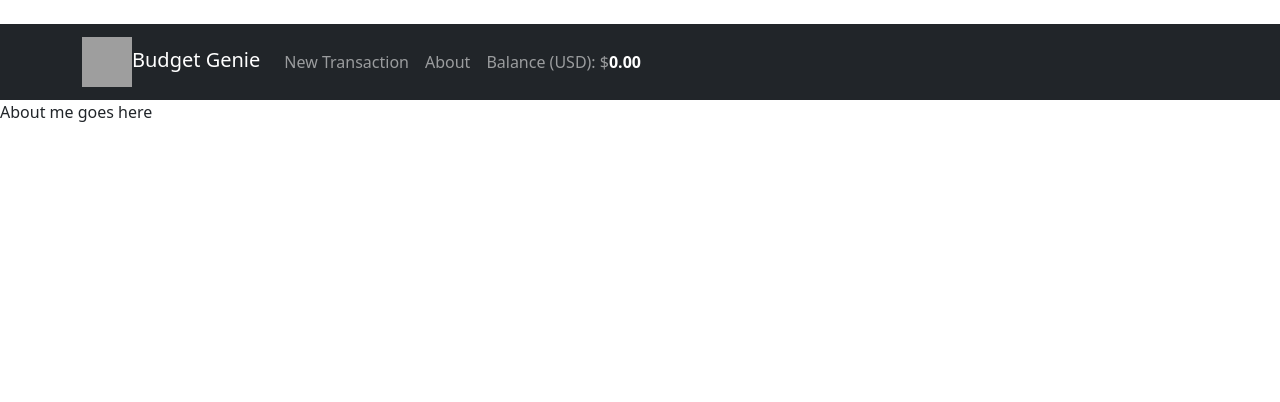
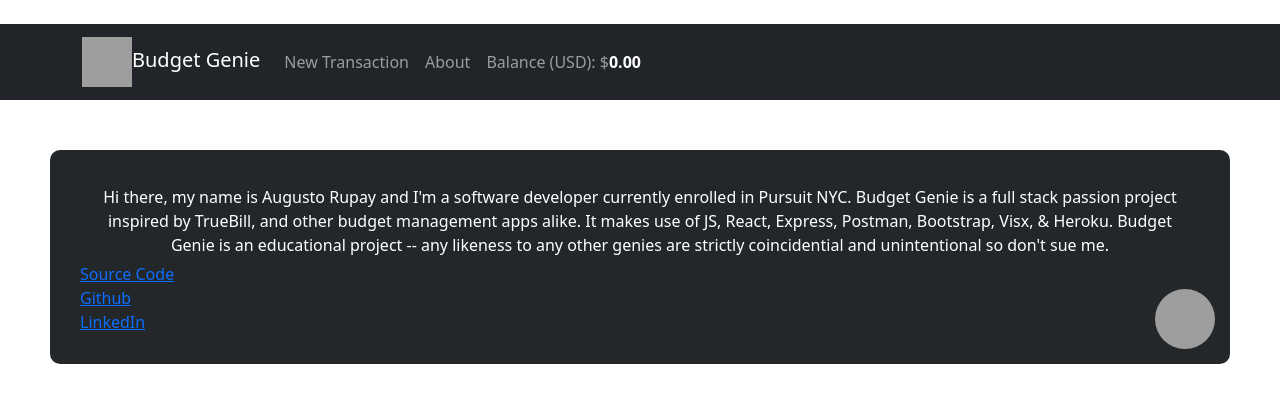
Before and after one commit to arupay/budgetapp, a React (Create React App) app: page /about in a window 1280 px wide. Shown: the top 402 px of the page. Built offline with nearby package versions, Linux system fonts and the light colour scheme; no server answers; grey boxes are pictures that could not be loaded; some icons are missing.

Commit message:
updated css on show component

```diff
--- a/src/Components/NavBar.css
+++ /dev/null
@@ -1,3 +0,0 @@
-.bg-myBlue {
-    background-color: blue;
-}
--- a/src/Components/NavBar.js
+++ b/src/Components/NavBar.js
@@ -1,4 +1,3 @@
-import "./NavBar.css";
 import "bootstrap/dist/css/bootstrap.css";
 import { Nav, Navbar, Container } from "react-bootstrap";
 import Balance from "./Balance";
--- /dev/null
+++ b/src/Components/Transaction.css
@@ -0,0 +1,17 @@
+.trans-container {
+    padding: 50px;
+ }
+ .trans-data {
+color:white;
+max-width: 600px;
+margin: 0 auto;
+ background-color: #16147b;
+ padding: 30px;
+ border-radius: 10px;
+ position: relative;
+}
+
+.mission {
+text-align: center;
+padding: 5px;
+}
--- a/src/Components/Transaction.js
+++ b/src/Components/Transaction.js
@@ -1,5 +1,6 @@
 import { useState, useEffect } from "react";
 import { useNavigate, useParams } from "react-router-dom";
+import "./Transaction.css";
 import axios from "axios";
 const API = process.env.REACT_APP_API_URL;
 
@@ -35,25 +36,41 @@ function Transaction() {
   };
 
   return (
-    <section className="data">
+    <div>
+      <div className="trans-container">
+        <div className="trans-data">
+          <section className="mission">
             {item.date && (
               <article>
-          <h4>Date: {dateHandler(item.date)}</h4>
-          <h4>Type: {item.type.toUpperCase()}</h4>
-          <h4>Name: {item.name}</h4>
-          <h4>Amount: {item.amount}</h4>
-          <h4>From: {item.from}</h4>
-          <h4>Category: {item.category}</h4>
-          <footer>
+                <div>
+                  <strong>Date:</strong> {dateHandler(item.date)}
+                </div>
+                <div>
+                  <strong>Type:</strong> {item.type.toUpperCase()}
+                </div>
+                <div>
+                  <strong>Name:</strong> {item.name}
+                </div>
+                <div>
+                  <strong>Amount:</strong> {item.amount}
+                </div>
+                <div>
+                  <strong>From:</strong> {item.from}
+                </div>
+                <div>
+                  <strong>Category:</strong> {item.category}
+                </div>
+              </article>
+            )}
+          </section>
           <button onClick={() => navigate("/transactions")}>🔙</button>{" "}
           <button onClick={() => navigate(`/transactions/${idx}/edit`)}>
             ✏️
           </button>
           <button onClick={() => handleDelete(idx)}>❌</button>
-          </footer>
-        </article>
-      )}
-    </section>
+        </div>
+      </div>
+    </div>
   );
 }
 
--- a/src/Components/Visuals.js
+++ b/src/Components/Visuals.js
@@ -48,7 +48,7 @@ export default function Visuals() {
         className="btn btn-info btn-md text-center"
         onClick={clickHandler}
       >
-        {toggle ? "Show Income" : "Show Expenses"}
+        {toggle ? "Click To Show Income" : "Click To Show Expenses"}
       </button>
       <Container className="col-md-4 pt-5">
         <section>
--- /dev/null
+++ b/src/Pages/About.css
@@ -0,0 +1,27 @@
+.about-container {
+    padding: 50px;
+ }
+ .profile {
+color:white;
+margin: 0 auto;
+ background-color: #23272A;
+ padding: 30px;
+ border-radius: 10px;
+ position: relative;
+}
+
+.mission {
+text-align: center;
+padding: 5px;
+}
+
+
+.pic {
+ width: 60px;
+ height: 60px;
+ border-radius: 50%;
+margin: 0 auto;
+position: absolute;
+right: 15px;
+bottom: 15px;
+    }
--- a/src/Pages/About.js
+++ b/src/Pages/About.js
@@ -1,5 +1,38 @@
+import { Button, Card, Col } from "react-bootstrap";
+import "../Pages/About.css";
+import { Link } from "react-router-dom";
+
 function About() {
-  return <div> About me goes here</div>;
+  return (
+    <div>
+      <div className="about-container">
+        <div className="profile">
+          <div className="mission">
+            Hi there, my name is Augusto Rupay and I'm a software developer
+            currently enrolled in Pursuit NYC. Budget Genie is a full stack
+            passion project inspired by TrueBill, and other budget management
+            apps alike. It makes use of JS, React, Express, Postman, Bootstrap,
+            Visx, & Heroku. Budget Genie is an educational project -- any
+            likeness to any other genies are strictly coincidential and
+            unintentional so don't sue me.
+          </div>
+          <img
+            className="pic"
+            src="https://avatars.githubusercontent.com/u/96318127?v=4 "
+            alt=""
+          ></img>
+          <a href="https://github.com/arupay/budgetapp">Source Code</a>
+          <br />
+          <a href="https://github.com/arupay">Github</a>
+          <br />
+          <a href="https://www.linkedin.com/in/augusto-rupay-a07a286b/">
+            LinkedIn
+          </a>
+          <br />
+        </div>
+      </div>
+    </div>
+  );
 }
 
 export default About;
--- a/src/Pages/RootPage.js
+++ b/src/Pages/RootPage.js
@@ -1,5 +1,10 @@
 function RootPage() {
-  return <h1>WELCOME TO THE BUDGET GENIE</h1>;
+  return (
+    <div className="row">
+      <div class="col-md-6 col-md-offset-3"></div>
+      <h1>Budget Genie</h1>;<div>Make your money go a long way</div>
+    </div>
+  );
 }
 
 export default RootPage;
```
Lines whose indentation alone changed are shown as unchanged.
